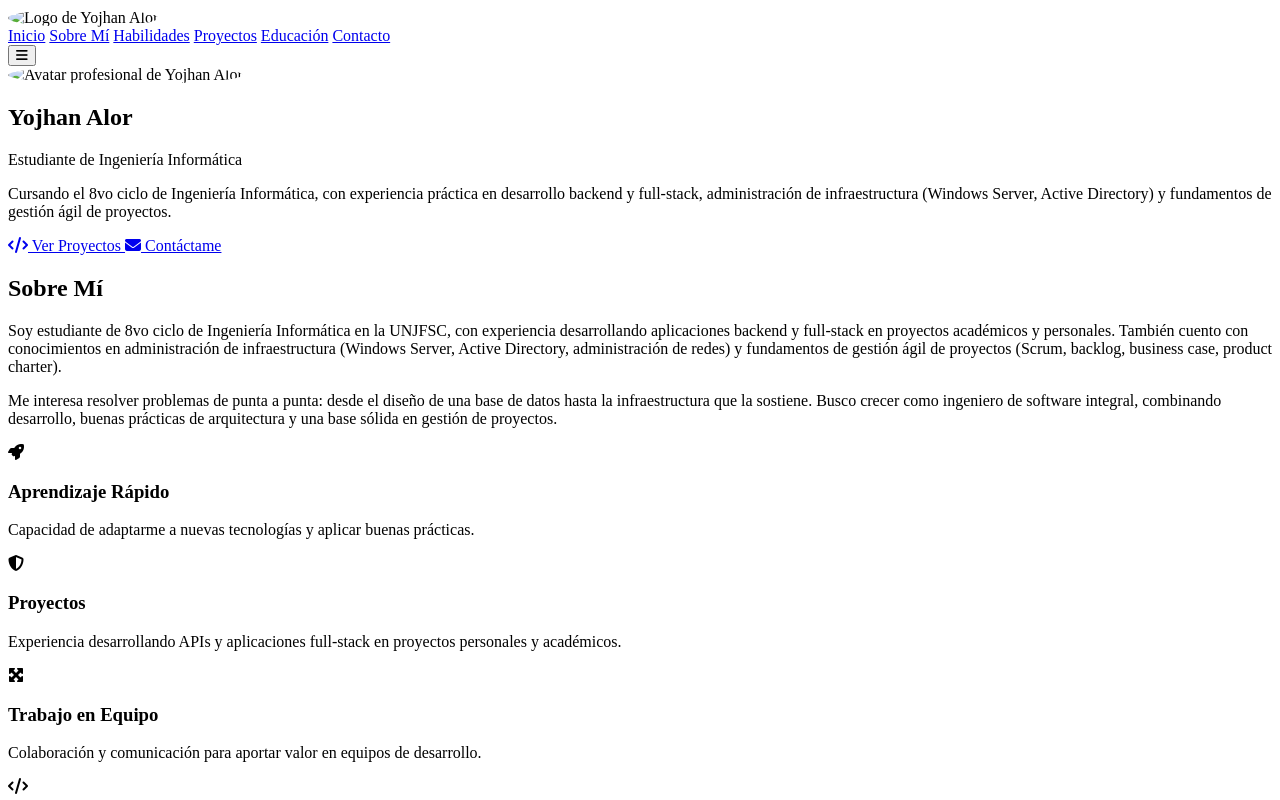
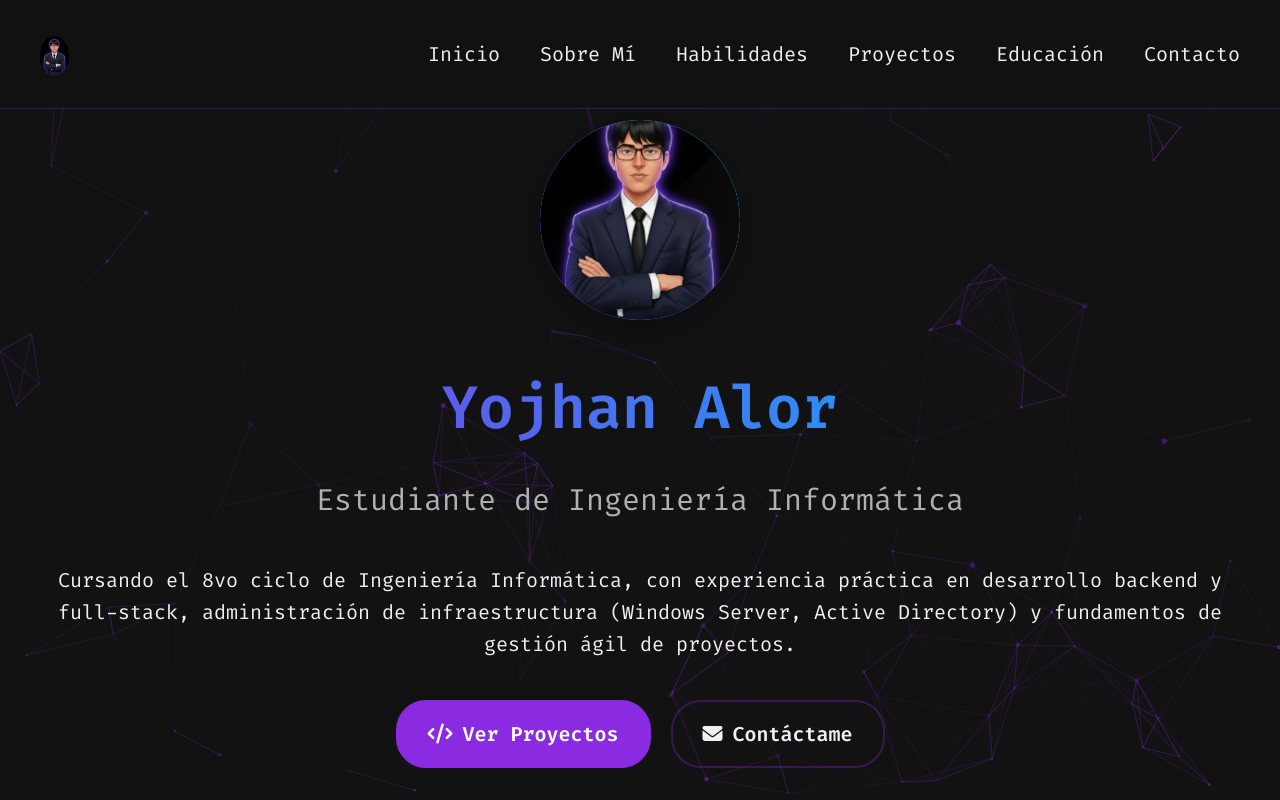
Before and after one commit to Yojhan802/Portfolio, a plain HTML site: page index.html in a window 1280 px wide. Shown: the top 800 px of the page. Drawn offline with nearby package versions, Linux system fonts and the light colour scheme; the site is published under a folder, as on GitHub Pages, so addresses that start at the root find nothing.

Commit message:
Corrige rutas absolutas que rompían CSS/JS/imagen en GitHub Pages
El sitio se sirve desde /Portfolio/, no desde la raíz del dominio, así
que las rutas /estilos.css, /script.js y /yojhan3.png resolvían al
dominio raíz y devolvían 404. Cambiadas a rutas relativas. También se
corrige el nombre del archivo del logo (Yojhan3.png, con mayúscula),
que solo fallaba en el filesystem case-sensitive de GitHub Pages.

```diff
--- a/index.html
+++ b/index.html
@@ -18,7 +18,7 @@
       href="https://fonts.googleapis.com/css2?family=Poppins:wght@400;600&display=swap"
       rel="stylesheet"
     />
-    <link rel="stylesheet" href="/estilos.css" />
+    <link rel="stylesheet" href="estilos.css" />
   </head>
   <body>
     <!-- Fondo con partículas -->
@@ -28,7 +28,7 @@
     <nav>
       <div class="logo">
         <img
-          src="/yojhan3.png"
+          src="Yojhan3.png"
           alt="Logo de Yojhan Alor"
           style="
             height: 40px;
@@ -57,7 +57,7 @@
       <div class="container">
         <div class="avatar-placeholder">
           <img
-            src="/yojhan3.png"
+            src="Yojhan3.png"
             alt="Avatar profesional de Yojhan Alor"
             style="
               width: 100%;
@@ -524,6 +524,6 @@
     </footer>
 
     <script src="https://cdn.jsdelivr.net/particles.js/2.0.0/particles.min.js"></script>
-    <script src="/script.js"></script>
+    <script src="script.js"></script>
   </body>
 </html>
```
